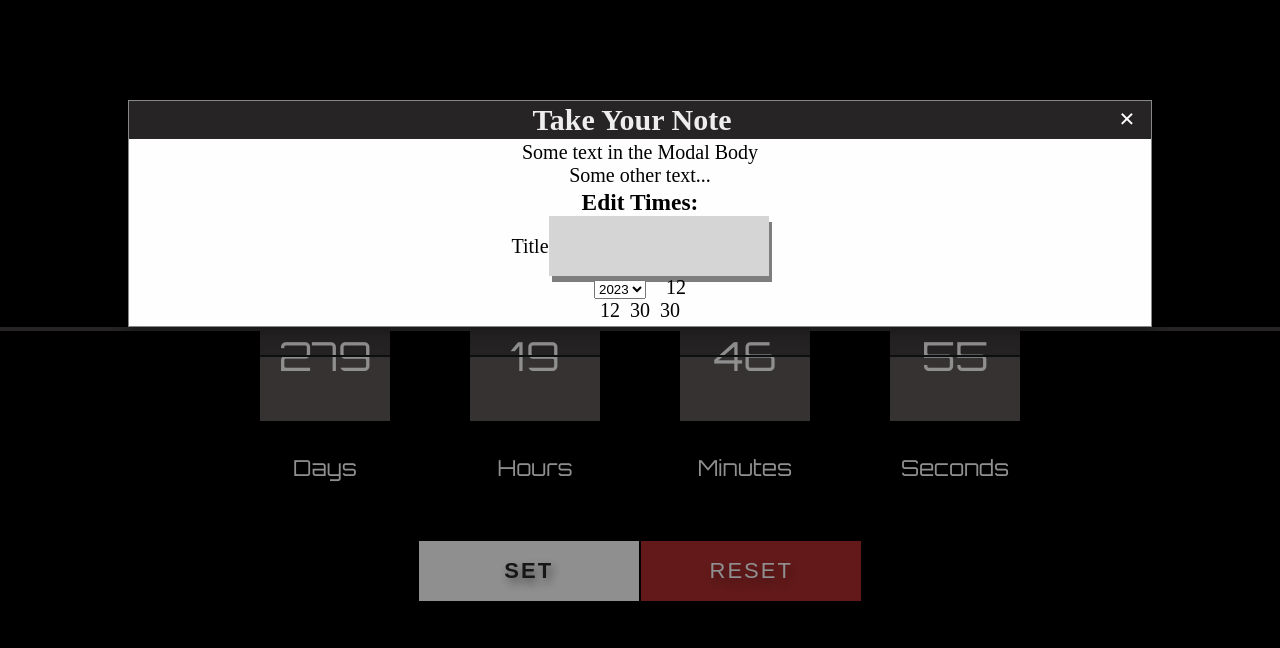
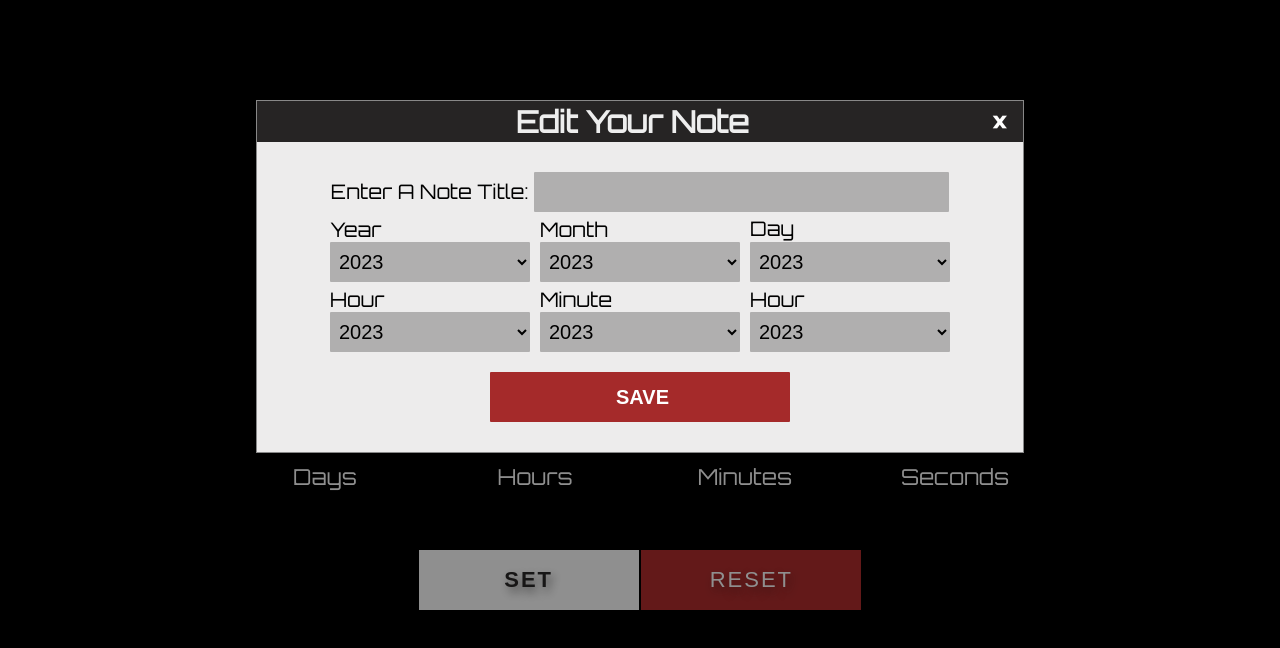
Before and after one commit to baharkose/Countdown, a plain HTML site: page index.html in a window 1280 px wide. Both pictures are taken after a click on the button "SET". Drawn offline with Linux system fonts and the light colour scheme.

Commit message:
added edit your note

```diff
--- a/index.html
+++ b/index.html
@@ -27,15 +27,14 @@
           <div class="modal-content">
             <div class="modal-header">
               <span class="close">&times;</span>
-              <h2>Take Your Note</h2>
+              <h2>Edit Your Note</h2>
             </div>
-            <div class="modal-body">
-              <p>Some text in the Modal Body</p>
-              <p>Some other text...</p>
+           <!-- Modal body started -->
               <div class="modal-body">
-                <h3>Edit Times:</h3>
+
                 <!-- Trigger/Open the Modal -->
-                <div class="title">Title<input type="text" /></div>
+                <div class="title">Enter A Note Title:
+                  <input type="text" class="note-take"/></div>
                 <div class="setting-time">
                 <div class="top-time">
                   <div class="year">
@@ -56,23 +55,91 @@
                   </div>
                   <div class="month">
 
-
+                    <select class="form-select" id="year" name="year">
+                        <!--  add current date -->
+                        <option value="">2023</option>
+                        <option value="1940">2024</option>
+                        <option value="1941">2025</option>
+                        <option value="1942">2026</option>
+                        <option value="1943">2027</option>
+                        <option value="1944">2028</option>
+                        <option value="1945">2029</option>
+                        <option value="1946">2030</option>
+                        <option value="1947">2031</option>
+                        <option value="1947">2032</option>
+                      </select>
 
                   </div>
-                  <div class="day">12</div>
+                  <div class="day">
+                    <select class="form-select" id="year" name="year">
+                        <!--  add current date -->
+                        <option value="">2023</option>
+                        <option value="1940">2024</option>
+                        <option value="1941">2025</option>
+                        <option value="1942">2026</option>
+                        <option value="1943">2027</option>
+                        <option value="1944">2028</option>
+                        <option value="1945">2029</option>
+                        <option value="1946">2030</option>
+                        <option value="1947">2031</option>
+                        <option value="1947">2032</option>
+                      </select>
+                  </div>
                 </div>
                 <div class="bottom-time">
-                  <div class="hour">12</div>
-                  <div class="minute">30</div>
-                  <div class="second">30</div>
+                  <div class="hour">
+                    <select class="form-select" id="year" name="year">
+                        <!--  add current date -->
+                        <option value="">2023</option>
+                        <option value="1940">2024</option>
+                        <option value="1941">2025</option>
+                        <option value="1942">2026</option>
+                        <option value="1943">2027</option>
+                        <option value="1944">2028</option>
+                        <option value="1945">2029</option>
+                        <option value="1946">2030</option>
+                        <option value="1947">2031</option>
+                        <option value="1947">2032</option>
+                      </select>
+                  </div>
+                  <div class="minute">
+                    <select class="form-select" id="year" name="year">
+                        <!--  add current date -->
+                        <option value="">2023</option>
+                        <option value="1940">2024</option>
+                        <option value="1941">2025</option>
+                        <option value="1942">2026</option>
+                        <option value="1943">2027</option>
+                        <option value="1944">2028</option>
+                        <option value="1945">2029</option>
+                        <option value="1946">2030</option>
+                        <option value="1947">2031</option>
+                        <option value="1947">2032</option>
+                      </select>
+                  </div>
+                  <div class="second">
+                    <select class="form-select" id="year" name="year">
+                        <!--  add current date -->
+                        <option value="">2023</option>
+                        <option value="1940">2024</option>
+                        <option value="1941">2025</option>
+                        <option value="1942">2026</option>
+                        <option value="1943">2027</option>
+                        <option value="1944">2028</option>
+                        <option value="1945">2029</option>
+                        <option value="1946">2030</option>
+                        <option value="1947">2031</option>
+                        <option value="1947">2032</option>
+                      </select>
+                  </div>
                 </div>
+                <div class="submit"><input type="button" class="save-button" value="SAVE"></div>
+              </div>
+
+                </div>
+             <!-- Modal body ended -->
             </div>
-                </div>
-              </div>
-            </div>
-            <div class="modal-footer">
-              <h3></h3>
-            </div>
+
           </div>
 
 
--- a/style.css
+++ b/style.css
@@ -7,6 +7,7 @@
 
 html{
     font-size: 62.5%;
+    font-family: 'Orbitron', sans-serif;
 }
 
 .container{
@@ -133,8 +134,8 @@ html{
     font-weight: 600;
 }
 
-.timer-list select,
-input{
+.timer-list select
+{
    border: #17181b;
     /* align-items: center; */
     background-color: rgba(94, 91, 91, 0.255);
@@ -149,6 +150,8 @@ input{
 /* MODAL'S STYLING STARTED*/
 /* The Modal (background) */
 .modal {
+    border: none;
+    outline: none;
     font-size: 2rem;
 
     display: none; /* Hidden by default */
@@ -168,11 +171,12 @@ input{
   .modal-content {
     color: #000;
     position: relative;
-    background-color: #fefefe;
+    background-color: #edecec;
     margin: auto;
-    padding: 0;
+    padding:0;
+    /* padding-bottom: 3rem; */
     border: 1px solid #888;
-    width: 80%;
+    width: 60%;
     box-shadow: 0 4px 8px 0 rgba(0,0,0,0.2),0 6px 20px 0 rgba(0,0,0,0.19);
     -webkit-animation-name: animatetop;
     -webkit-animation-duration: 0.4s;
@@ -212,15 +216,17 @@ input{
     color: white;
   }
 
-  .modal-body {padding: 2px 16px;}
+  .modal-body {
+    margin: 3rem 0;
+}
   .modal-body *{
     color: #000 !important;
   }
-  .modal-footer {
+  /* .modal-footer {
     padding: 2px 16px;
     background-color: #262424;
     color: white;
-  }
+  } */
 
 
 
@@ -235,10 +241,115 @@ input{
     justify-content: center;
     flex-direction: column;
 }
+.title{
+    margin-bottom: 2rem;
+}
 
 .top-time,
 .bottom-time{
+
     display: flex;
     align-items:space-between;
     gap: 1rem;
+    margin-top: 1rem;
+    margin-bottom: 2rem;
+
+
 }
+
+.year{
+    position: relative;
+}
+.year:before{
+    position: absolute;
+    content: "Year";
+    top: -25px;
+
+}
+.month{
+    position: relative;
+}
+.month:before{
+    position: absolute;
+    content: "Month";
+    top: -25px;
+
+}
+.day{
+    position: relative;
+}
+.day:before{
+    position: absolute;
+    content: "Day";
+    top: -26px;
+
+
+}
+.hour{
+    position: relative;
+}
+.hour:before{
+    position: absolute;
+    content: "Hour";
+    top: -25px;
+
+}
+.minute{
+    position: relative;
+}
+.minute:before{
+    position: absolute;
+    content: "Minute";
+    top: -25px;
+
+}
+.second{
+    position: relative;
+}
+.second:before{
+    position: absolute;
+    content: "Hour";
+    top: -25px;
+
+}
+
+
+
+/* Take You Note Form Elements */
+
+
+.modal-body #take-note{
+    border: none;
+    width: 250px;
+    display: flex;
+    justify-content:center;
+    align-items:center;
+
+}
+
+
+input,
+.form-select{
+    border: none;
+    border-radius: 1px;
+    background-color: rgba(128, 128, 128, 0.557);
+    width: 20rem !important;
+    height: 4rem !important;
+    font-size: 2rem !important;
+    text-indent: 0.5rem;
+
+}
+
+input{
+    width: 41.5rem !important ;
+    font-size: 2rem !important;
+}
+
+.save-button{
+    width: 30rem !important;
+    height: 5rem !important;
+    background-color: #a52a2a;
+    color: white !important;
+    font-size:2rem;
+    font-weight: bold;
+}
```
